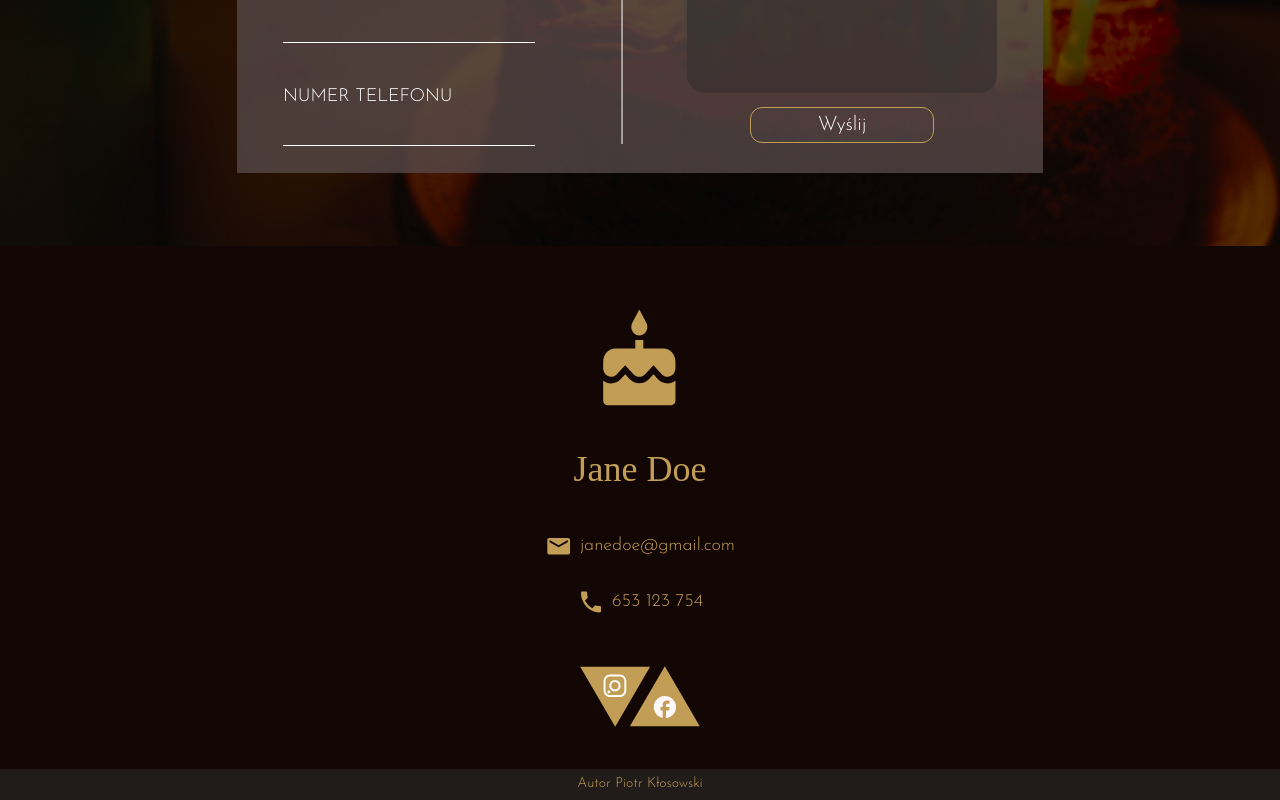
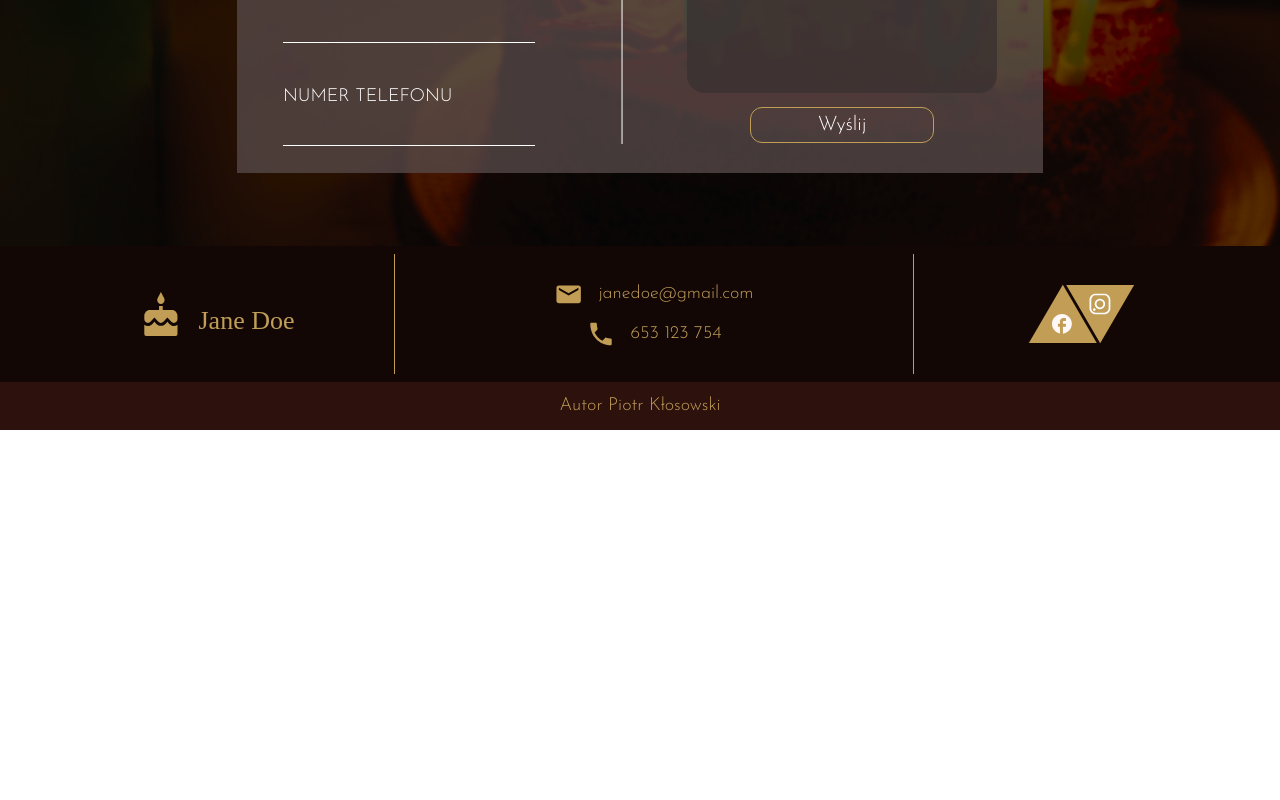
Before and after one commit to PioKl/Torty, a React (Create React App) app: page / in a window 1280 px wide. Shown: the part 3465-4265 px from the top of the page. After the commit the page ends 3895 px from the top, so only its background shows below. Built offline with nearby package versions, Linux system fonts and the light colour scheme; a web font is replaced by a local one.

Commit message:
Footer.scss|Styles update

```diff
--- a/src/style/Footer.scss
+++ b/src/style/Footer.scss
@@ -19,6 +19,18 @@
             height: 80vh;
             margin: 0 calc(11px + (28.44 - 11) * ((100vh - #{$bp-small-landscapeHeight/1em*16px}) / (#{$bp-large-landscapeHeight/1em*16} - #{$bp-small-landscapeHeight/1em*16})));
         }
+
+        @include desktopSmall {
+            display: flex;
+            flex-direction: row;
+            justify-content: space-between;
+            height: 136.5px;
+        }
+
+        @include desktopMedium {
+            height: calc(136.5px + (319.36 - 136.5) * ((100vw - #{$bp-medium-laptopWidth/1em*16px}) / (#{$bp-large-laptopWidth/1em * 16} - #{$bp-medium-laptopWidth/1em * 16})));
+        }
+
     }
 
     /*     &__cakeIcon {
@@ -65,6 +77,13 @@
         position: relative;
     }
 
+    @include desktopSmall {
+        flex-direction: row;
+        align-self: center;
+        margin: 0 auto;
+        position: relative;
+    }
+
     &__cakeIcon {
         display: flex;
         align-self: center;
@@ -87,6 +106,20 @@
             width: calc(41px + (73 - 41) * ((100vh - #{$bp-small-landscapeHeight/1em*16px}) / (#{$bp-medium-landscapeHeight/1em * 16} - #{$bp-small-landscapeHeight/1em * 16})));
             height: calc(41px + (76 - 41) * ((100vh - #{$bp-small-landscapeHeight/1em*16px}) / (#{$bp-medium-landscapeHeight/1em * 16} - #{$bp-small-landscapeHeight/1em * 16})));
             margin-right: calc(10.5px + (20 - 10.5) * ((100vh - #{$bp-small-landscapeHeight/1em*16px}) / (#{$bp-medium-landscapeHeight/1em * 16} - #{$bp-small-landscapeHeight/1em * 16})));
+        }
+
+        @include desktopSmall {
+            flex-direction: row;
+            margin: 0;
+            width: 62px;
+            height: 44px;
+            margin-right: 7px;
+        }
+
+        @include desktopMedium {
+            width: calc(62px + (105 - 62) * ((100vw - #{$bp-medium-laptopWidth/1em*16px}) / (#{$bp-large-laptopWidth/1em * 16} - #{$bp-medium-laptopWidth/1em * 16})));
+            height: calc(44px + (145 - 44) * ((100vw - #{$bp-medium-laptopWidth/1em*16px}) / (#{$bp-large-laptopWidth/1em * 16} - #{$bp-medium-laptopWidth/1em * 16})));
+            margin-right: calc(7px + (39.5 - 7) * ((100vw - #{$bp-medium-laptopWidth/1em*16px}) / (#{$bp-large-laptopWidth/1em * 16} - #{$bp-medium-laptopWidth/1em * 16})));
         }
     }
 
@@ -111,6 +144,18 @@
             position: relative;
             font-size: calc(18px + (36 - 18) * ((100vh - #{$bp-small-landscapeHeight/1em*16px}) / (#{$bp-medium-landscapeHeight/1em * 16} - #{$bp-small-landscapeHeight/1em * 16})));
             top: calc(4px - (0 + 4) * ((100vh - #{$bp-small-landscapeHeight/1em*16px}) / (#{$bp-medium-landscapeHeight/1em * 16} - #{$bp-small-landscapeHeight/1em * 16})));
+        }
+
+        @include desktopSmall {
+            display: flex;
+            align-self: flex-end;
+            margin-bottom: 0;
+            position: relative;
+            font-size: 26px;
+        }
+
+        @include desktopMedium {
+            font-size: calc(26px + (64 - 26) * ((100vw - #{$bp-medium-laptopWidth/1em*16px}) / (#{$bp-large-laptopWidth/1em * 16} - #{$bp-medium-laptopWidth/1em * 16})));
         }
     }
 }
@@ -158,6 +203,45 @@
         }
     }
 
+    @include desktopSmall {
+        flex-direction: column;
+        justify-content: center;
+        align-self: center;
+        margin: 0 auto;
+        position: relative;
+        font-size: 18px;
+
+        @include desktopMedium {
+            font-size: calc(18px + (36 - 18) * ((100vw - #{$bp-medium-laptopWidth/1em*16px}) / (#{$bp-large-laptopWidth/1em * 16} - #{$bp-medium-laptopWidth/1em * 16})));
+        }
+
+        &:before {
+            content: '';
+            width: 1px;
+            position: absolute;
+            border-width: 230px;
+            border-bottom: 120px solid $gold;
+            left: -80%;
+
+            @include desktopMedium {
+                border-width: calc(120px + (281.65 - 120) * ((100vw - #{$bp-medium-laptopWidth/1em*16px}) / (#{$bp-large-laptopWidth/1em * 16} - #{$bp-medium-laptopWidth/1em * 16})));
+            }
+        }
+
+        &:after {
+            content: '';
+            width: 1px;
+            position: absolute;
+            border-width: 230px;
+            border-bottom: 120px solid $gold;
+            left: 180%;
+
+            @include desktopMedium {
+                border-width: calc(120px + (281.65 - 120) * ((100vw - #{$bp-medium-laptopWidth/1em*16px}) / (#{$bp-large-laptopWidth/1em * 16} - #{$bp-medium-laptopWidth/1em * 16})));
+            }
+        }
+    }
+
     &__mail,
     &__phoneNumber {
         display: flex;
@@ -173,8 +257,17 @@
 
         @include mobileLandscape {
             margin-bottom: calc(10px + (30 - 10) * ((100vh - #{$bp-small-landscapeHeight/1em*16px}) / (#{$bp-medium-landscapeHeight/1em * 16} - #{$bp-small-landscapeHeight/1em * 16})));
+
             /*             margin-right: calc(10px + (80 - 10) * ((100vh - #{$bp-small-landscapeHeight/1em*16px}) / (#{$bp-medium-landscapeHeight/1em * 16} - #{$bp-small-landscapeHeight/1em * 16})));
             margin-left: calc(10px + (80 - 10) * ((100vh - #{$bp-small-landscapeHeight/1em*16px}) / (#{$bp-medium-landscapeHeight/1em * 16} - #{$bp-small-landscapeHeight/1em * 16}))); */
+        }
+
+        @include desktopSmall {
+            margin-bottom: 10px;
+        }
+
+        @include desktopMedium {
+            margin-bottom: calc(10px + (27.62 - 10) * ((100vw - #{$bp-medium-laptopWidth/1em*16px}) / (#{$bp-large-laptopWidth/1em * 16} - #{$bp-medium-laptopWidth/1em * 16})));
         }
 
         &:before {
@@ -198,6 +291,19 @@
                 height: calc(28px + (36 - 28) * ((100vh - #{$bp-small-landscapeHeight/1em*16px}) / (#{$bp-medium-landscapeHeight/1em * 16} - #{$bp-small-landscapeHeight/1em * 16})));
                 width: calc(28px + (36 - 28) * ((100vh - #{$bp-small-landscapeHeight/1em*16px}) / (#{$bp-medium-landscapeHeight/1em * 16} - #{$bp-small-landscapeHeight/1em * 16})));
             }
+
+            @include desktopSmall {
+                margin-right: 15px;
+                background-size: 30px 30px;
+                height: 30px;
+                width: 30px;
+            }
+
+            @include desktopMedium {
+                background-size: calc(30px + (63 - 30) * ((100vw - #{$bp-medium-laptopWidth/1em*16px}) / (#{$bp-large-laptopWidth/1em * 16} - #{$bp-medium-laptopWidth/1em * 16}))) calc(30px + (57 - 30) * ((100vw - #{$bp-medium-laptopWidth/1em*16px}) / (#{$bp-large-laptopWidth/1em * 16} - #{$bp-medium-laptopWidth/1em * 16})));
+                height: calc(30px + (57 - 30) * ((100vw - #{$bp-medium-laptopWidth/1em*16px}) / (#{$bp-large-laptopWidth/1em * 16} - #{$bp-medium-laptopWidth/1em * 16})));
+                width: calc(30px + (63 - 30) * ((100vw - #{$bp-medium-laptopWidth/1em*16px}) / (#{$bp-large-laptopWidth/1em * 16} - #{$bp-medium-laptopWidth/1em * 16})));
+            }
         }
     }
 
@@ -213,6 +319,10 @@
         }
 
         @include mobileLandscape {
+            margin-bottom: 0;
+        }
+
+        @include desktopSmall {
             margin-bottom: 0;
         }
 
@@ -237,6 +347,19 @@
                 height: calc(28px + (36 - 28) * ((100vh - #{$bp-small-landscapeHeight/1em*16px}) / (#{$bp-medium-landscapeHeight/1em * 16} - #{$bp-small-landscapeHeight/1em * 16})));
                 width: calc(28px + (36 - 28) * ((100vh - #{$bp-small-landscapeHeight/1em*16px}) / (#{$bp-medium-landscapeHeight/1em * 16} - #{$bp-small-landscapeHeight/1em * 16})));
             }
+
+            @include desktopSmall {
+                margin-right: 15px;
+                background-size: 30px 30px;
+                height: 30px;
+                width: 30px;
+            }
+
+            @include desktopMedium {
+                background-size: calc(30px + (63 - 30) * ((100vw - #{$bp-medium-laptopWidth/1em*16px}) / (#{$bp-large-laptopWidth/1em * 16} - #{$bp-medium-laptopWidth/1em * 16}))) calc(30px + (57 - 30) * ((100vw - #{$bp-medium-laptopWidth/1em*16px}) / (#{$bp-large-laptopWidth/1em * 16} - #{$bp-medium-laptopWidth/1em * 16})));
+                height: calc(30px + (57 - 30) * ((100vw - #{$bp-medium-laptopWidth/1em*16px}) / (#{$bp-large-laptopWidth/1em * 16} - #{$bp-medium-laptopWidth/1em * 16})));
+                width: calc(30px + (63 - 30) * ((100vw - #{$bp-medium-laptopWidth/1em*16px}) / (#{$bp-large-laptopWidth/1em * 16} - #{$bp-medium-laptopWidth/1em * 16})));
+            }
         }
     }
 }
@@ -254,6 +377,12 @@
     }
 
     @include mobileLandscape {
+        margin-bottom: 0;
+        align-self: center;
+        margin: 0 auto;
+    }
+
+    @include desktopSmall {
         margin-bottom: 0;
         align-self: center;
         margin: 0 auto;
@@ -281,6 +410,19 @@
             height: calc(71px + (100 - 71) * ((100vh - #{$bp-small-landscapeHeight/1em*16px}) / (#{$bp-medium-landscapeHeight/1em * 16} - #{$bp-small-landscapeHeight/1em * 16})));
             width: calc(71px + (100 - 71) * ((100vh - #{$bp-small-landscapeHeight/1em*16px}) / (#{$bp-medium-landscapeHeight/1em * 16} - #{$bp-small-landscapeHeight/1em * 16})));
         }
+
+        @include desktopSmall {
+            cursor: pointer;
+            background-size: 69px 64px;
+            height: 64px;
+            width: 69px;
+        }
+
+        @include desktopMedium {
+            background-size: calc(69px + (185 - 69) * ((100vw - #{$bp-medium-laptopWidth/1em*16px}) / (#{$bp-large-laptopWidth/1em * 16} - #{$bp-medium-laptopWidth/1em * 16}))) calc(64px + (150 - 64) * ((100vw - #{$bp-medium-laptopWidth/1em*16px}) / (#{$bp-large-laptopWidth/1em * 16} - #{$bp-medium-laptopWidth/1em * 16})));
+            height: calc(64px + (150 - 64) * ((100vw - #{$bp-medium-laptopWidth/1em*16px}) / (#{$bp-large-laptopWidth/1em * 16} - #{$bp-medium-laptopWidth/1em * 16})));
+            width: calc(69px + (185 - 69) * ((100vw - #{$bp-medium-laptopWidth/1em*16px}) / (#{$bp-large-laptopWidth/1em * 16} - #{$bp-medium-laptopWidth/1em * 16})));
+        }
     }
 
     &__instagram {
@@ -296,6 +438,10 @@
             margin-left: calc(-30px + (-100 - -30) * ((100vw - #{$bp-small-portraitWidth/1em*16px}) / (#{$bp-large-portraitWidth/1em * 16} - #{$bp-small-portraitWidth/1em * 16})));
         } */
         @include mobileLandscape {
+            margin-left: -22%;
+        }
+
+        @include desktopSmall {
             margin-left: -22%;
         }
     }
@@ -317,7 +463,16 @@
         @include mobileLandscape {
             height: calc(27px + (40 - 27) * ((100vh - #{$bp-small-landscapeHeight/1em*16px}) / (#{$bp-medium-landscapeHeight/1em * 16} - #{$bp-small-landscapeHeight/1em * 16})));
             width: calc(27px + (40 - 27) * ((100vh - #{$bp-small-landscapeHeight/1em*16px}) / (#{$bp-medium-landscapeHeight/1em * 16} - #{$bp-small-landscapeHeight/1em * 16})));
-            ;
+        }
+
+        @include desktopSmall {
+            width: 26px;
+            height: 24px;
+        }
+
+        @include desktopMedium {
+            width: calc(26px + (68 - 26) * ((100vw - #{$bp-medium-laptopWidth/1em*16px}) / (#{$bp-large-laptopWidth/1em * 16} - #{$bp-medium-laptopWidth/1em * 16})));
+            height: calc(24px + (64 - 24) * ((100vw - #{$bp-medium-laptopWidth/1em*16px}) / (#{$bp-large-laptopWidth/1em * 16} - #{$bp-medium-laptopWidth/1em * 16})));
         }
     }
 }
@@ -325,7 +480,8 @@
 .websiteAuthor {
     width: 100%;
     height: 31px;
-    background: #211B1A;
+    //background: #211B1A;
+    background-color: #2C110D;
     color: $gold;
     display: flex;
     justify-content: center;
@@ -338,6 +494,14 @@
 
     @include mobileLandscape {
         height: calc(31px + (70 - 31) * ((100vh - #{$bp-small-landscapeHeight/1em*16px}) / (#{$bp-medium-landscapeHeight/1em * 16} - #{$bp-small-landscapeHeight/1em * 16})));
+    }
+
+    @include desktopSmall {
+        height: 48px;
+    }
+
+    @include desktopMedium {
+        height: calc(48px + (91.64 - 48) * ((100vw - #{$bp-medium-laptopWidth/1em*16px}) / (#{$bp-large-laptopWidth/1em * 16} - #{$bp-medium-laptopWidth/1em * 16})));
     }
 
     &__heading {
@@ -357,6 +521,16 @@
             line-height: calc(14px + (32 - 14) * ((100vh - #{$bp-small-landscapeHeight/1em*16px}) / (#{$bp-medium-landscapeHeight/1em * 16} - #{$bp-small-landscapeHeight/1em * 16})));
         }
 
+        @include desktopSmall {
+            font-size: 18px;
+            line-height: 18px;
+        }
+
+        @include desktopMedium {
+            font-size: calc(18px + (36 - 18) * ((100vw - #{$bp-medium-laptopWidth/1em*16px}) / (#{$bp-large-laptopWidth/1em * 16} - #{$bp-medium-laptopWidth/1em * 16})));
+            line-height: calc(18px + (36 - 18) * ((100vw - #{$bp-medium-laptopWidth/1em*16px}) / (#{$bp-large-laptopWidth/1em * 16} - #{$bp-medium-laptopWidth/1em * 16})));
+        }
+
     }
 
 
```
